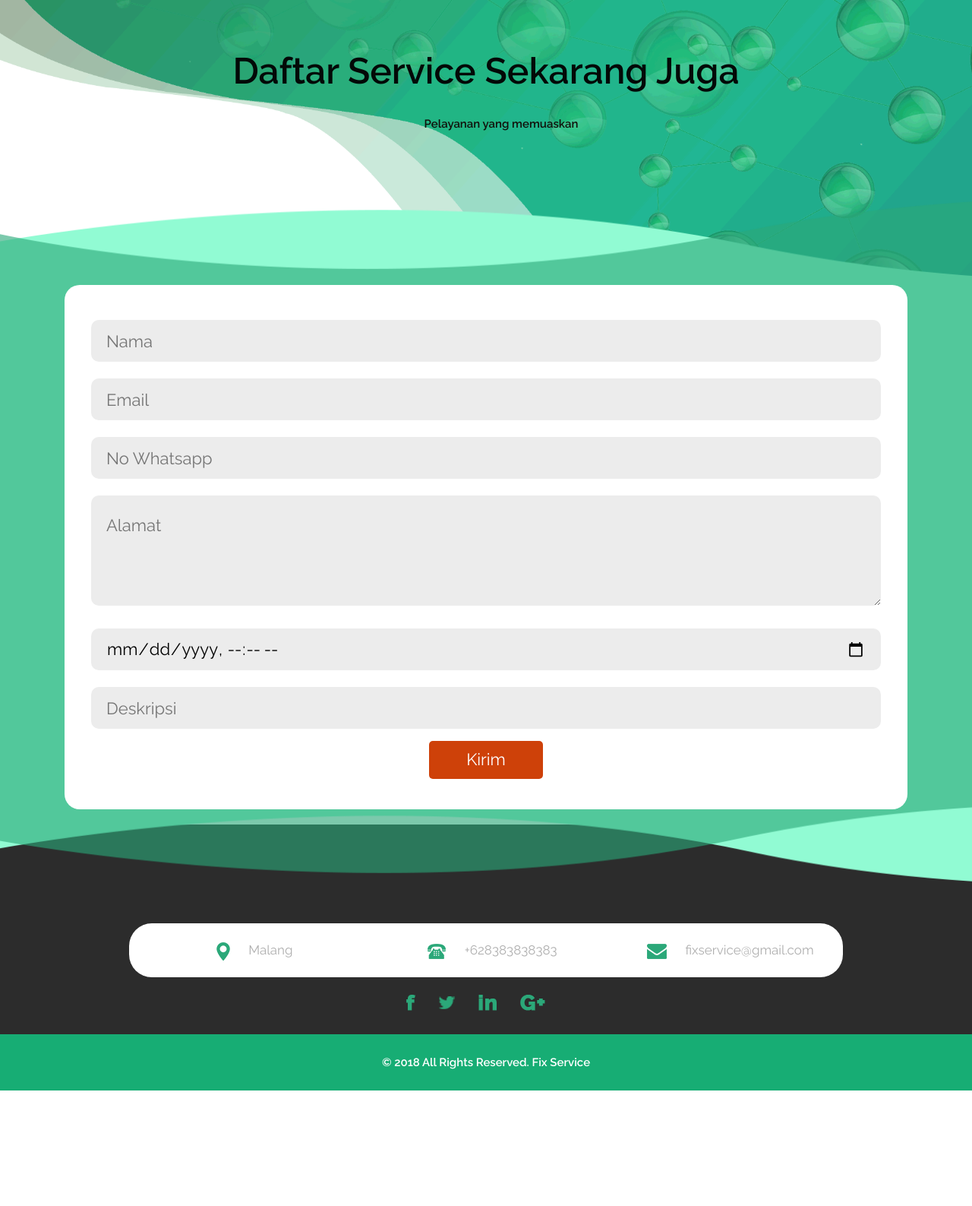
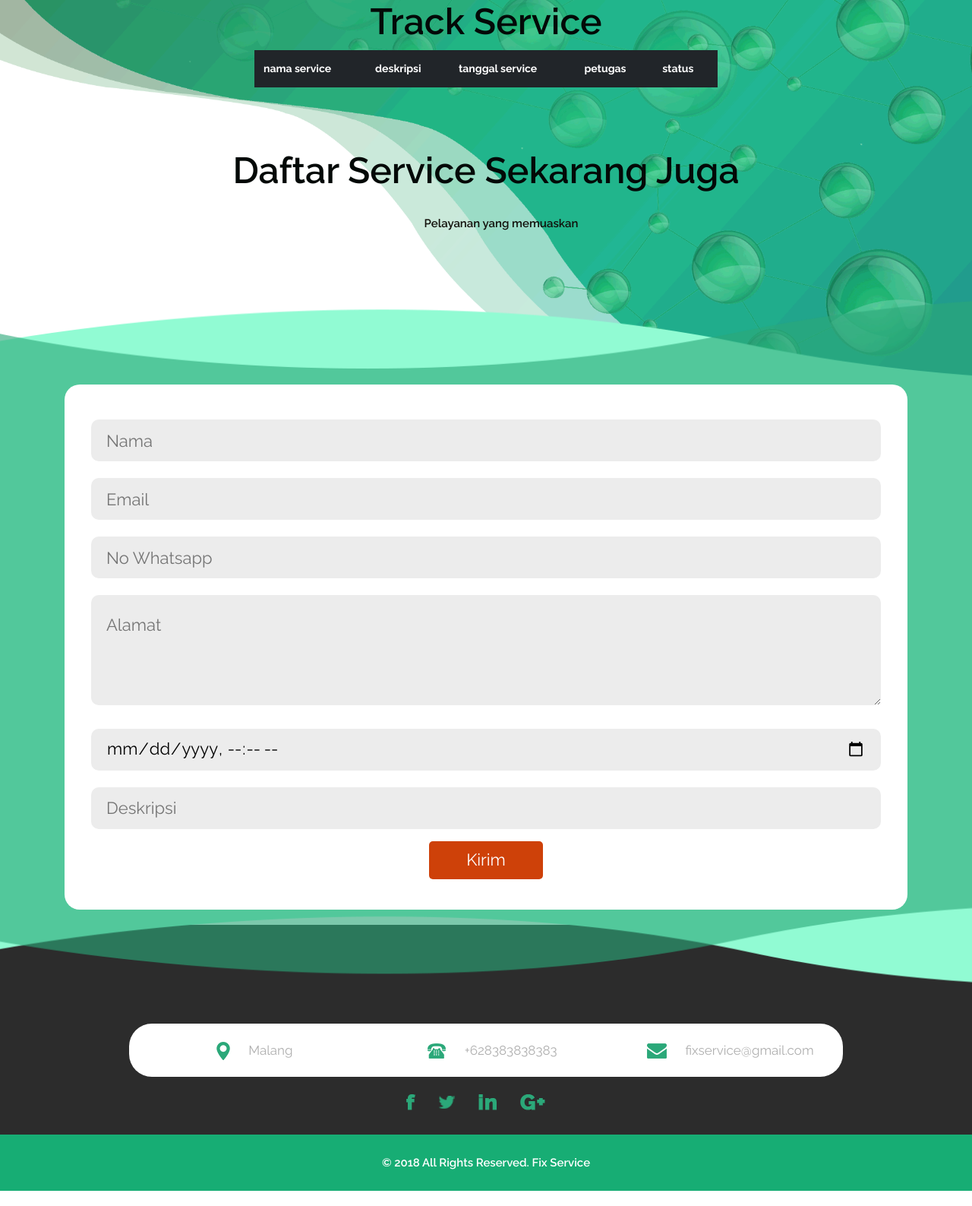
Before and after one commit to 45146/Web_FixService, a CodeIgniter app: page /database/index.php/welcome/index in a window 1280 px wide. Shown: the part 94-1681 px from the top of the page at 76% size. Before the commit the page ends 1529 px from the top, so only its background shows below. Run offline with CodeIgniter, Linux system fonts and the light colour scheme; the visitor is signed in with stand-in values (Sample User, id 1); data comes from the database, SQL or seed files in the repository; lists and menus that the app fills with data are empty; some libraries are stand-ins or nearby versions.

Commit message:
menambahkan tracking orderan

```diff
--- a/Web_client/application/controllers/Welcome.php
+++ b/Web_client/application/controllers/Welcome.php
@@ -12,7 +12,8 @@
 	public function index()
 	{
 		$data = array(
-			'kategori' => $this->welcome_model->get_kategori()
+			'kategori' => $this->welcome_model->get_kategori(),
+			'track' => $this->welcome_model->get_track_service()
 		);
 		$this->load->view('welcome_message', $data);
 	}
@@ -47,8 +48,6 @@
 		else{
 			redirect('welcome/login');
 		}
-
-
 	}
 
 	public function logout()
@@ -72,7 +71,7 @@
 
 	public function service_daftar()
 	{
-		$sts = 0;
+		$sts = 'pending';
 		$data = array(
 			'ID_order'  => $this->input->post(''),
 			'nama_client' => $this->input->post('name'),
@@ -80,9 +79,10 @@
 			'email_client' => $this->input->post('email'),
 			'alamat_service' => $this->input->post('alamat'),
 			'waktu_service' => $this->input->post('waktu'),
-			'service' => $this->input->post('kategori'),
+			'nama_service' => $this->input->post('kategori'),
 			'deskripsi' => $this->input->post('deskripsi'),
-			'status' => ($sts)
+			'status' => ($sts),
+			'petugas' => (null)
 		);
 
 		$this->welcome_model->add_service($data);
--- a/Web_client/application/models/welcome_model.php
+++ b/Web_client/application/models/welcome_model.php
@@ -37,4 +37,11 @@
             return false;
         }
     }
+    public function get_track_service()
+    {
+        $this->db->where('email_client', $this->session->userdata('email'));
+        $query = $this->db->get('service_order');
+        return $query->result();
+    }
+
 }
--- a/Web_client/application/views/welcome_message.php
+++ b/Web_client/application/views/welcome_message.php
@@ -56,7 +56,7 @@
 											<?php endif; ?>
 											<?php if ($this->session->userdata('email')) : ?>
 												<li>
-													<div class="dropdown" >
+													<div class="dropdown">
 														<a href="#" data-toggle="dropdown"><?php echo $this->session->userdata('nama'); ?></a>
 														<div class="dropdown-menu">
 															<a style="color:black;" data-toggle="dropdown-item" href="<?php echo site_url('welcome/logout') ?>">Log Out</a>
@@ -182,6 +182,41 @@
 	</div>
 <?php endif; ?>
 <!-- service end -->
+<?php if ($this->session->userdata('email')) : ?>
+<div id="track" class="track_section">
+	<div class="container">
+		<div class="col-sm-12">
+			<h1 class="choose_text">Track Service</h1>
+		</div>
+	</div>
+</div>
+<div class="track_section_2">
+	<div class="col-md-6 offset-md-3">
+		<table class="table table-borderless table-dark">
+			<thead>
+				<tr>
+					<th scope="col">nama service</th>
+					<th scope="col">deskripsi</th>
+					<th scope="col">tanggal service</th>
+					<th scope="col">petugas</th>
+					<th scope="col">status</th>
+				</tr>
+			</thead>
+			<tbody>
+				<?php foreach ($track as $trc) : ?>
+					<tr>
+					<td><?php echo $trc->nama_service?></td>
+					<td><?php echo $trc->deskripsi?></td>
+					<td><?php echo $trc->waktu_service?></td>
+					<td><?php echo $trc->petugas?></td>
+					<td><?php echo $trc->status?></td>
+				</tr>
+				<?php endforeach; ?>
+			</tbody>
+		</table>
+	</div>
+</div>
+<?php endif; ?>
 <!-- contact start -->
 <div id="service" class="contact_section">
 	<div class="container">
@@ -217,7 +252,7 @@
 								<select name="kategori" id="kategori" class="">
 									<option value="">Pilih Kategori</option>
 									<?php foreach ($kategori as $ktg) : ?>
-										<option value="<?php echo $ktg->ID_service ?>"><?php echo $ktg->Nama_service ?></option>
+										<option value="<?php echo $ktg->Nama_service ?>"><?php echo $ktg->Nama_service ?></option>
 									<?php endforeach; ?>
 								</select>
 							</div>
```
